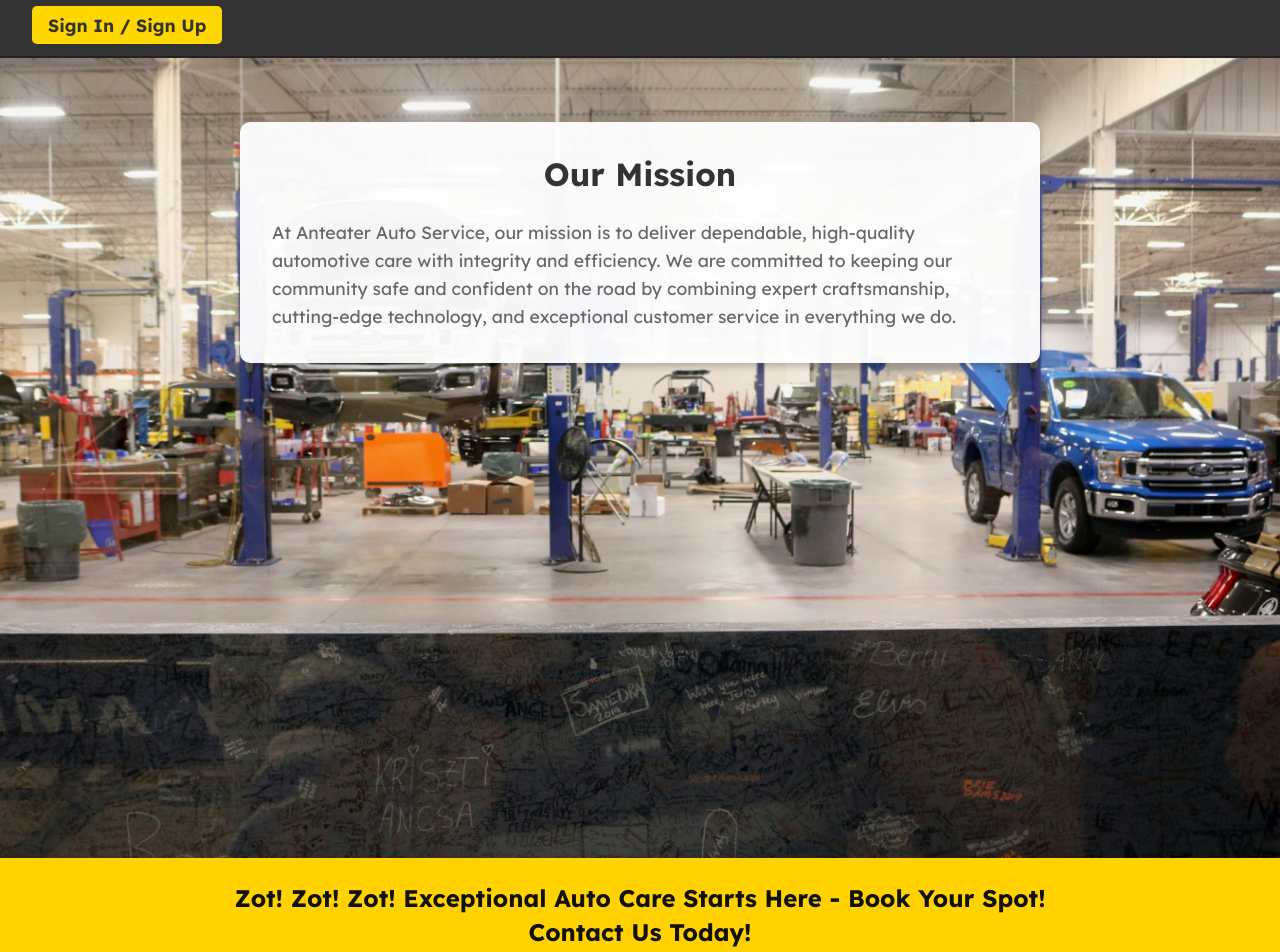
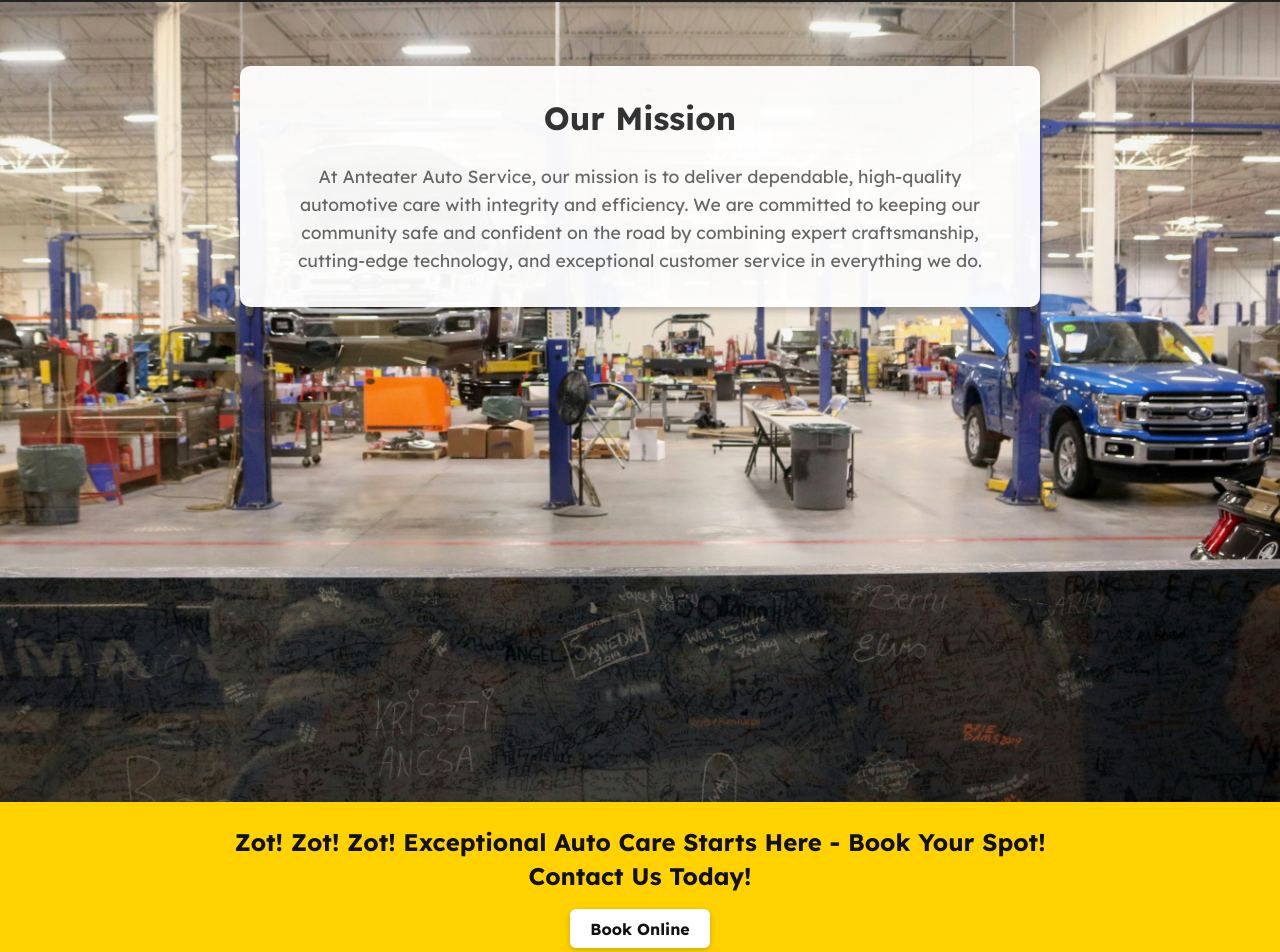
Before and after one commit to smallar1/anteater-auto-services, a React (Create React App) app: page / in a window 1280 px wide. Shown: the part 72-1024 px from the top of the page. Built offline with nearby package versions, Linux system fonts and the light colour scheme; no server answers.

Commit message:
- Improve accessibility: remove redundant Home link, add semantic h1, and added  <noscript> fallback

```diff
--- a/src/App.js
+++ b/src/App.js
@@ -10,7 +10,6 @@
 import Testimonials from './components/Testimonials';
 import Booking from './components/Bookings';
 import ProfileDashboard from './components/ProfileDashboard';
-import SignUp from './components/SignUp';
 
 import './App.css';
 
@@ -27,7 +26,6 @@
             <Route path="/contact" element={<ContactUs />} />
             <Route path="/testimonials" element={<Testimonials />} />
             <Route path="/bookings" element={<Booking />} />
-            <Route path="/signup" element={<SignUp />} />
             <Route
               path="/account"
               element={
--- a/src/components/Footer.js
+++ b/src/components/Footer.js
@@ -5,7 +5,7 @@
   return (
     <>
       <div className="footer-top-cta">
-        <h3>Zot! Zot! Zot! Exceptional Auto Care Starts Here - Book Your Spot! <br />Contact Us Today!</h3>
+        <h2>Zot! Zot! Zot! Exceptional Auto Care Starts Here - Book Your Spot! <br />Contact Us Today!</h2>
         <a href="/bookings" className="footer-book-button">Book Online</a>
       </div>
 
--- a/src/components/Home.js
+++ b/src/components/Home.js
@@ -6,7 +6,7 @@
     <div className="home-page"> {/* Wrapper with background image */}
       <div className="home">
         <div className="mission-statement">
-          <h2>Our Mission</h2>
+          <h1>Our Mission</h1>
           <p>At Anteater Auto Service, our mission is to deliver dependable, high-quality automotive care with integrity and efficiency.
             We are committed to keeping our community safe and confident on the road by combining expert craftsmanship,
             cutting-edge technology, and exceptional customer service in everything we do.</p>
--- a/src/components/Navbar.js
+++ b/src/components/Navbar.js
@@ -17,7 +17,6 @@
             <span className="company-name">Anteater Auto Service</span>
           </Link>
         </div>
-        <Link to="/" className="nav-link">Home</Link>
         <Link to="/services" className="nav-link">Services</Link>
         <Link to="/about" className="nav-link">About Us</Link>
         <Link to="/contact" className="nav-link">Contact Us</Link>
--- a/src/components/css/Footer.css
+++ b/src/components/css/Footer.css
@@ -48,7 +48,7 @@
   gap: 1rem;
 }
 
-.footer-top-cta h3 {
+.footer-top-cta h2 {
   font-size: 1.5rem;
   font-weight: 700;
   margin: 0;
--- a/src/components/css/Home.css
+++ b/src/components/css/Home.css
@@ -26,7 +26,7 @@
   box-shadow: 0 4px 6px rgba(0, 0, 0, 0.2);
 }
 
-.mission-statement h2 {
+.mission-statement h1 {
   color: #333;
   margin-bottom: 1.5rem;
   text-align: center;
@@ -38,6 +38,7 @@
   line-height: 1.6;
   margin-bottom: 1rem;
   font-size: 1.1rem;
+  text-align: center;
 }
 
 .mission-statement p:last-child {
```
Also changed, not shown: index.html (added, +25 -0 lines).
